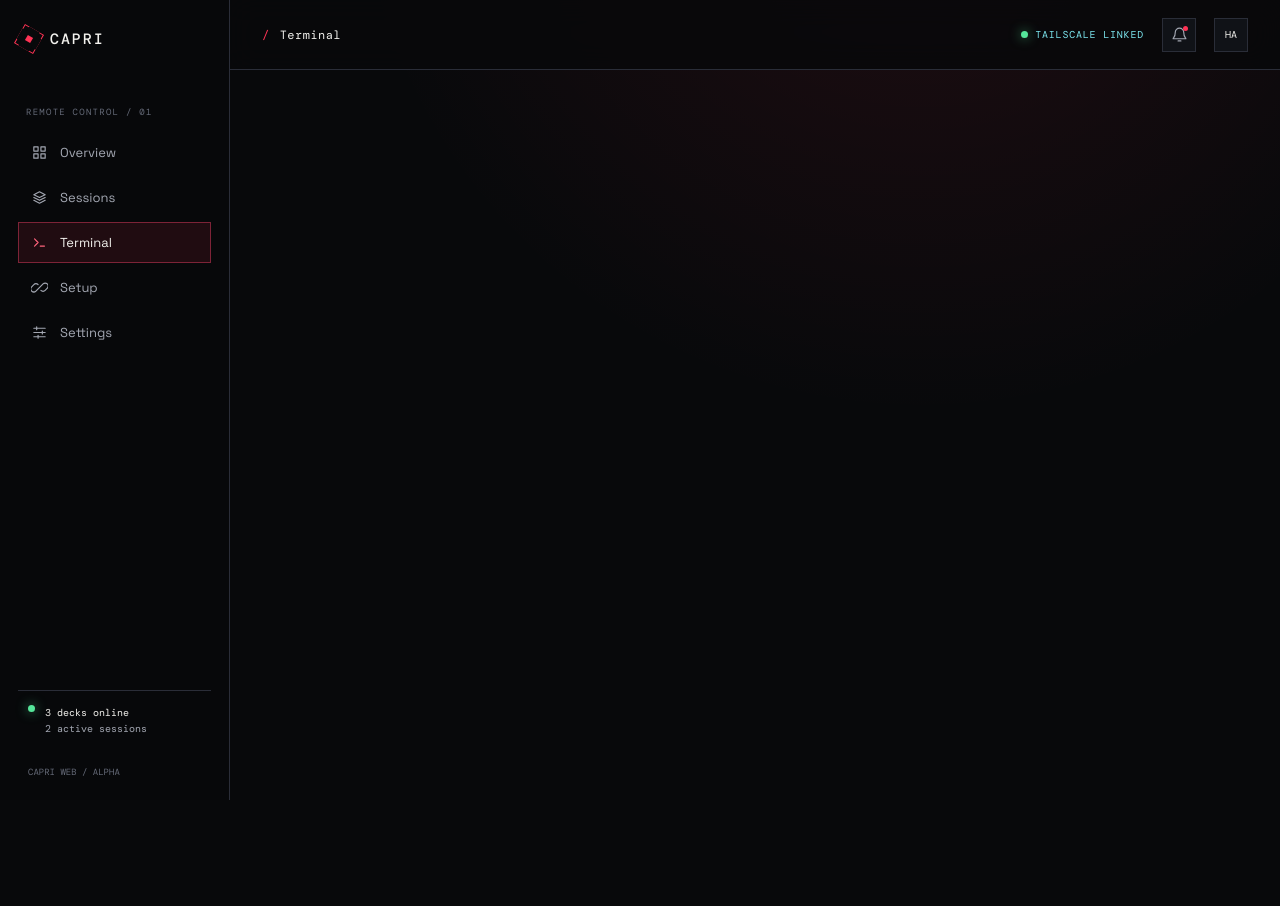
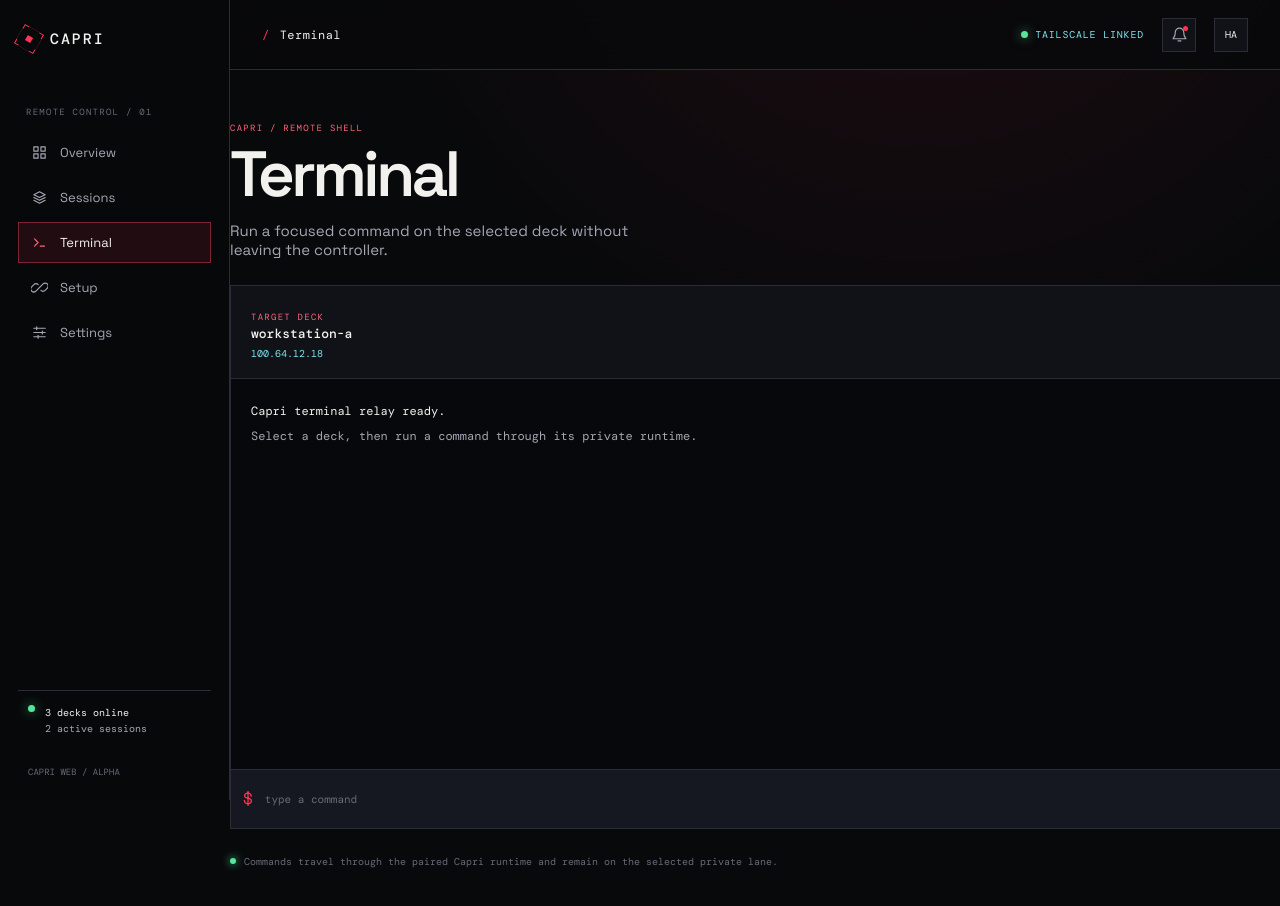
Before and after one commit to ARCANGEL0/Capri, a Nuxt app in the folder src/: page /terminal in a window 1280 px wide. Shown: the top 906 px of the page. Before the commit the page ends 800 px from the top, so only its background shows below. Built offline with nearby package versions, Linux system fonts and the light colour scheme.

Commit message:
feat(web): add remote terminal view

```diff
--- /dev/null
+++ b/src/pages/terminal.vue
@@ -0,0 +1,68 @@
+<script setup lang="ts">
+import StatusPill from '../components/StatusPill.vue'
+
+const dashboard = useDashboard()
+const command = ref('')
+const output = ref([
+  { prompt: '', text: 'Capri terminal relay ready.' },
+  { prompt: '', text: 'Select a deck, then run a command through its private runtime.' },
+])
+const running = ref(false)
+const selectedDevice = computed(() => dashboard.selectedDevice.value)
+
+async function runCommand() {
+  const value = command.value.trim()
+  if (!value || running.value) return
+  running.value = true
+  output.value.push({ prompt: '$', text: value })
+  command.value = ''
+  await new Promise(resolve => setTimeout(resolve, 350))
+  output.value.push({ prompt: '', text: `Queued on ${selectedDevice.value?.name ?? 'selected deck'} · runtime will stream the result here.` })
+  running.value = false
+}
+</script>
+
+<template>
+  <div class="terminal-page">
+    <section class="page-intro"><div><p class="page-kicker">CAPRI / REMOTE SHELL</p><h1>Terminal</h1><p class="page-summary">Run a focused command on the selected deck without leaving the controller.</p></div><StatusPill tone="green" :label="selectedDevice?.name ?? 'NO DECK'" /></section>
+    <section class="terminal-panel section-panel">
+      <div class="terminal-toolbar"><div><span class="panel-label">TARGET DECK</span><strong>{{ selectedDevice?.name ?? 'No deck selected' }}</strong><small>{{ selectedDevice?.address ?? 'Pair a runtime to continue' }}</small></div><NuxtLink class="text-action" to="/setup">Change deck ↗</NuxtLink></div>
+      <div class="terminal-output" role="log" aria-live="polite"><p v-for="(line, index) in output" :key="`${index}-${line.text}`"><span v-if="line.prompt" class="prompt">{{ line.prompt }}</span><span>{{ line.text }}</span></p><p v-if="running" class="terminal-cursor"><span class="prompt">›</span> runtime is processing<span class="blink">_</span></p></div>
+      <form class="command-bar" @submit.prevent="runCommand"><span class="prompt">$</span><input v-model="command" :disabled="running || !selectedDevice" placeholder="type a command" aria-label="Terminal command" /><button type="submit" :disabled="running || !command.trim()">Run ↗</button></form>
+    </section>
+    <section class="terminal-note"><span class="status-pip" />Commands travel through the paired Capri runtime and remain on the selected private lane.</section>
+  </div>
+</template>
+
+<style scoped>
+.terminal-page { display: grid; gap: 26px; }
+.page-intro { display: flex; align-items: flex-end; justify-content: space-between; gap: 24px; }
+.page-kicker, .panel-label { margin: 0 0 10px; color: var(--capri-red-soft); font-family: var(--capri-mono); font-size: 9px; letter-spacing: 0.14em; }
+h1 { margin: 0; color: var(--capri-text); font-size: clamp(36px, 5vw, 66px); font-weight: 600; letter-spacing: -0.06em; line-height: 0.95; }
+.page-summary { max-width: 46ch; margin: 16px 0 0; color: var(--capri-text-muted); font-size: 15px; }
+.section-panel { border: 1px solid var(--capri-line); background: var(--capri-panel); }
+.terminal-panel { overflow: hidden; }
+.terminal-toolbar { display: flex; align-items: flex-start; justify-content: space-between; gap: 20px; padding: 18px 20px; border-bottom: 1px solid var(--capri-line); }
+.terminal-toolbar strong, .terminal-toolbar small { display: block; }
+.terminal-toolbar strong { color: var(--capri-text); font-family: var(--capri-mono); font-size: 13px; font-weight: 500; }
+.terminal-toolbar small { margin-top: 5px; color: var(--capri-cyan); font-family: var(--capri-mono); font-size: 10px; }
+.text-action { color: var(--capri-cyan); font-family: var(--capri-mono); font-size: 10px; }
+.text-action:hover { color: var(--capri-yellow); }
+.terminal-output { min-height: 390px; padding: 22px 20px; color: var(--capri-text-muted); background: #07080b; font-family: var(--capri-mono); font-size: 12px; line-height: 1.7; }
+.terminal-output p { display: flex; gap: 10px; margin: 0; overflow-wrap: anywhere; }
+.terminal-output p + p { margin-top: 5px; }
+.prompt { color: var(--capri-red); }
+.terminal-output p:nth-child(odd) { color: var(--capri-text); }
+.terminal-cursor { color: var(--capri-cyan) !important; }
+.blink { animation: blink 1s steps(2, jump-none) infinite; }
+.command-bar { display: flex; align-items: center; gap: 10px; padding: 10px 12px; border-top: 1px solid var(--capri-line); background: var(--capri-panel-raised); }
+.command-bar input { min-width: 0; flex: 1; height: 38px; border: 0; outline: 0; color: var(--capri-text); background: transparent; font-family: var(--capri-mono); font-size: 11px; }
+.command-bar input::placeholder { color: var(--capri-text-dim); }
+.command-bar button { height: 36px; padding: 0 13px; border: 1px solid var(--capri-red); color: var(--capri-text); background: var(--capri-red); font-family: var(--capri-mono); font-size: 10px; }
+.command-bar button:hover:not(:disabled) { border-color: var(--capri-yellow); color: var(--capri-ink); background: var(--capri-yellow); }
+.command-bar button:disabled { cursor: not-allowed; opacity: .4; }
+.terminal-note { display: flex; align-items: center; gap: 8px; color: var(--capri-text-dim); font-family: var(--capri-mono); font-size: 10px; }
+.status-pip { width: 6px; height: 6px; border-radius: 50%; background: var(--capri-green); box-shadow: 0 0 9px var(--capri-green); }
+@keyframes blink { 50% { opacity: 0; } }
+@media (max-width: 600px) { .page-intro { display: block; } .page-intro > :last-child { margin-top: 20px; } .terminal-toolbar { padding: 15px; } .terminal-output { min-height: 320px; padding: 17px 15px; font-size: 11px; } }
+</style>
```
